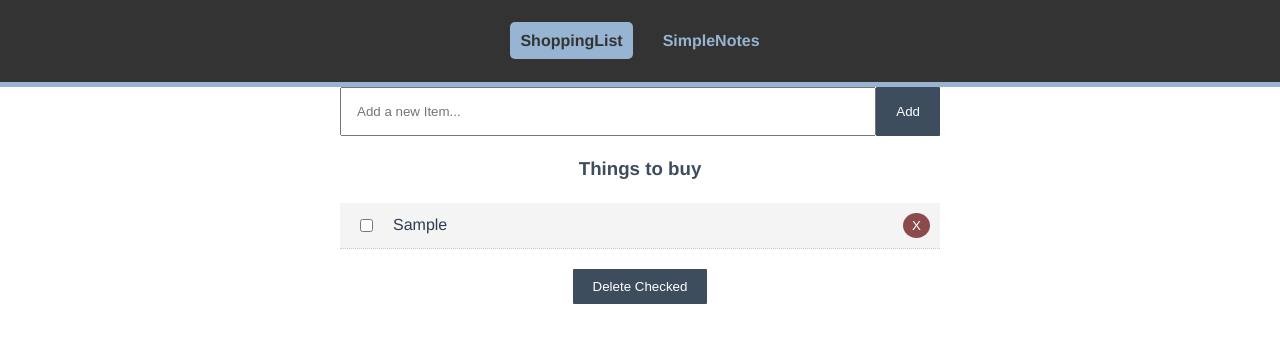
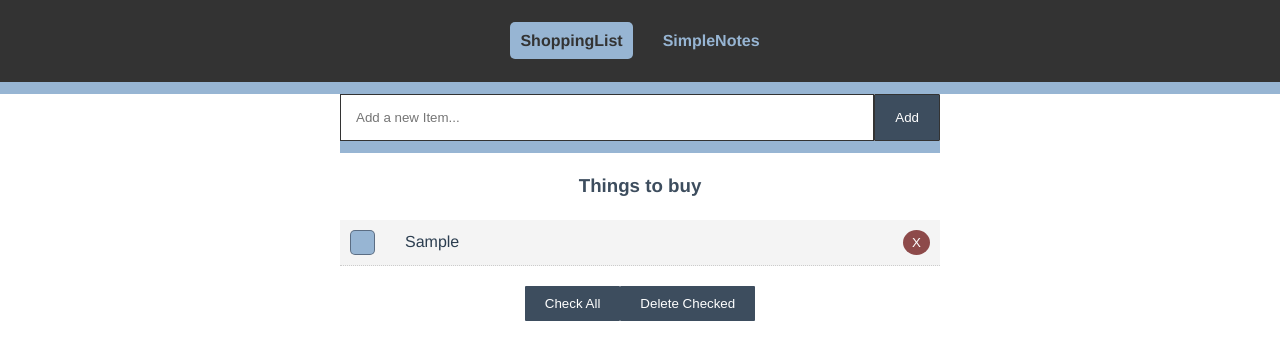
Before and after one commit to SeacretCK/Vue-ShoppingList, a Vue app: page / in a window 1280 px wide. Both pictures are taken after typing "Sample" into the empty fields and a click on the input "Add". Shown: the top 360 px of the page. Built offline with nearby package versions, Linux system fonts and the light colour scheme.

Commit message:
focus on edit, checkbuttons

```diff
--- a/src/App.vue
+++ b/src/App.vue
@@ -36,7 +36,7 @@ body {
 #nav {
     padding: 30px;
     background: $primary-color-dark;
-    border-bottom: 5px $primary-color-light solid;
+    border-bottom: 12px $primary-color-light solid;
 
     a {
         font-weight: bold;
--- a/src/components/AddItem.vue
+++ b/src/components/AddItem.vue
@@ -37,6 +37,7 @@ export default {
 div {
     max-width: 600px;
     margin: 0 auto;
+    border-bottom: 12px #97b5d3 solid;
 
     form {
         display: flex;
@@ -45,10 +46,12 @@ div {
         input[type="text"] {
             padding: 15px;
             width: 100%;
+            border: 1px solid #333;
         }
 
         input[type="submit"] {
             margin-left: auto;
+            border: 1px solid #333;
         }
     }
 }
--- a/src/components/ListItem.vue
+++ b/src/components/ListItem.vue
@@ -1,15 +1,26 @@
 <template>
     <div>
-        <div class="list-item">
-            <input type="checkbox" name="item.name" :checked="item.done" v-on:change="markDone" />
-            <div @click="editItem(item)">
+        <div class="list-item" v-if="!editMode">
+            <div id="container-checkbox">
+                <input type="checkbox" name="item.name" :checked="item.done" v-on:change="markDone" />
+                <label for="item.name">
+                    <div></div>
+                </label>
+            </div>
+            <div id="container-list-item" @click="editItem(item)">
                 <p v-bind:class="{'is-done':item.done}">{{item.name}}</p>
             </div>
 
             <button class="del" @click="$emit('del-item', item.id)">X</button>
         </div>
         <form class="edit-item" v-if="editMode">
-            <input class="edit-input" type="text" v-model="editInput" />
+            <input
+                class="edit-input"
+                type="text"
+                v-model="editInput"
+                @blur="saveEditedItem(item)"
+                ref="edit"
+            />
             <button class="edit-btn" @click="saveEditedItem(item)">Save</button>
         </form>
     </div>
@@ -40,6 +51,9 @@ export default {
         editItem() {
             this.editMode = true;
             this.editInput = this.item.name;
+            this.$nextTick(() => this.$refs.edit.focus());
+            // Vue.nextTick( [callback, context] ) - Defer the callback to be executed after the next DOM update cycle. Use it immediately after you’ve changed some data to wait for the DOM update.
+            // without it the element couldn't be grabbed and returned undefined
         },
         saveEditedItem() {
             localStorage.setItem(
@@ -72,13 +86,14 @@ export default {
     }
 
     input[type="checkbox"] {
-        padding: 20px;
-        margin-right: 20px;
+        padding: 30px;
+        margin-right: 10px;
         margin-left: 10px;
     }
 
-    div {
+    #container-list-item {
         width: 100%;
+        margin-left: 30px;
 
         p {
             text-align: left;
@@ -109,4 +124,48 @@ export default {
         margin-left: 10px;
     }
 }
+
+#container-checkbox {
+    margin: 0 auto;
+    display: block;
+    width: 25px;
+    height: 25px;
+    border: solid 1px rgba(0, 0, 10, 0.4);
+    border-radius: 5px;
+    position: relative;
+    background: #97b5d3;
+
+    & label {
+        height: 25px;
+        width: 25px;
+        z-index: 0;
+        display: inline-block;
+        position: absolute;
+        top: 0;
+        left: 0;
+    }
+
+    & input {
+        height: 25px;
+        width: 25px;
+        margin: 0;
+        opacity: 0;
+        z-index: 1;
+        position: relative;
+        cursor: pointer;
+
+        &:checked + label > div {
+            border-radius: 0;
+            border: 2px solid #3d4d5e;
+            border-top: 0;
+            border-left: 0;
+            height: 18px;
+            width: 9px;
+            margin-left: 7px;
+            transform: rotate(40deg);
+
+            transition: opacity 150ms ease-in-out;
+        }
+    }
+}
 </style>
--- a/src/components/ShoppingList.vue
+++ b/src/components/ShoppingList.vue
@@ -9,6 +9,16 @@
                 v-on:update-list="$emit('update-list')"
             />
         </div>
+        <button
+            v-if="shoppingItems.length > 0 && !allChecked"
+            class="btn"
+            @click="$emit('check-all'); $event.target.blur()"
+        >Check All</button>
+        <button
+            v-if="shoppingItems.length > 0 && allChecked"
+            class="btn"
+            @click="$emit('uncheck-all'); $event.target.blur()"
+        >Uncheck All</button>
         <button
             v-if="shoppingItems.length > 0"
             class="btn"
@@ -25,7 +35,18 @@ export default {
     components: {
         ListItem
     },
-    props: ["shoppingItems"]
+    props: ["shoppingItems"],
+    computed: {
+        allChecked() {
+            let count = 0;
+            this.shoppingItems.forEach(item => {
+                if (item.done) {
+                    count++;
+                }
+            });
+            return count === this.shoppingItems.length; // true when all checked
+        }
+    }
 };
 </script>
 
--- a/src/views/Home.vue
+++ b/src/views/Home.vue
@@ -5,6 +5,8 @@
             v-bind:shoppingItems="shoppingItems"
             v-on:update-list="updateListArray"
             v-on:del-item="deleteItem"
+            v-on:check-all="checkAll"
+            v-on:uncheck-all="uncheckAll"
             v-on:del-all="deleteAll"
         />
     </div>
@@ -37,6 +39,34 @@ export default {
             localStorage.removeItem(`shoppinglist.${id}`);
             this.updateListArray();
         },
+        checkAll() {
+            this.shoppingItems.forEach(item => {
+                item.done = true;
+                localStorage.setItem(
+                    `shoppinglist.${item.id}`,
+                    JSON.stringify({
+                        id: item.id,
+                        name: item.name,
+                        done: item.done
+                    })
+                );
+            });
+            this.updateListArray();
+        },
+        uncheckAll() {
+            this.shoppingItems.forEach(item => {
+                item.done = false;
+                localStorage.setItem(
+                    `shoppinglist.${item.id}`,
+                    JSON.stringify({
+                        id: item.id,
+                        name: item.name,
+                        done: item.done
+                    })
+                );
+            });
+            this.updateListArray();
+        },
         deleteAll() {
             this.shoppingItems.forEach(item => {
                 if (item.done) {
```
